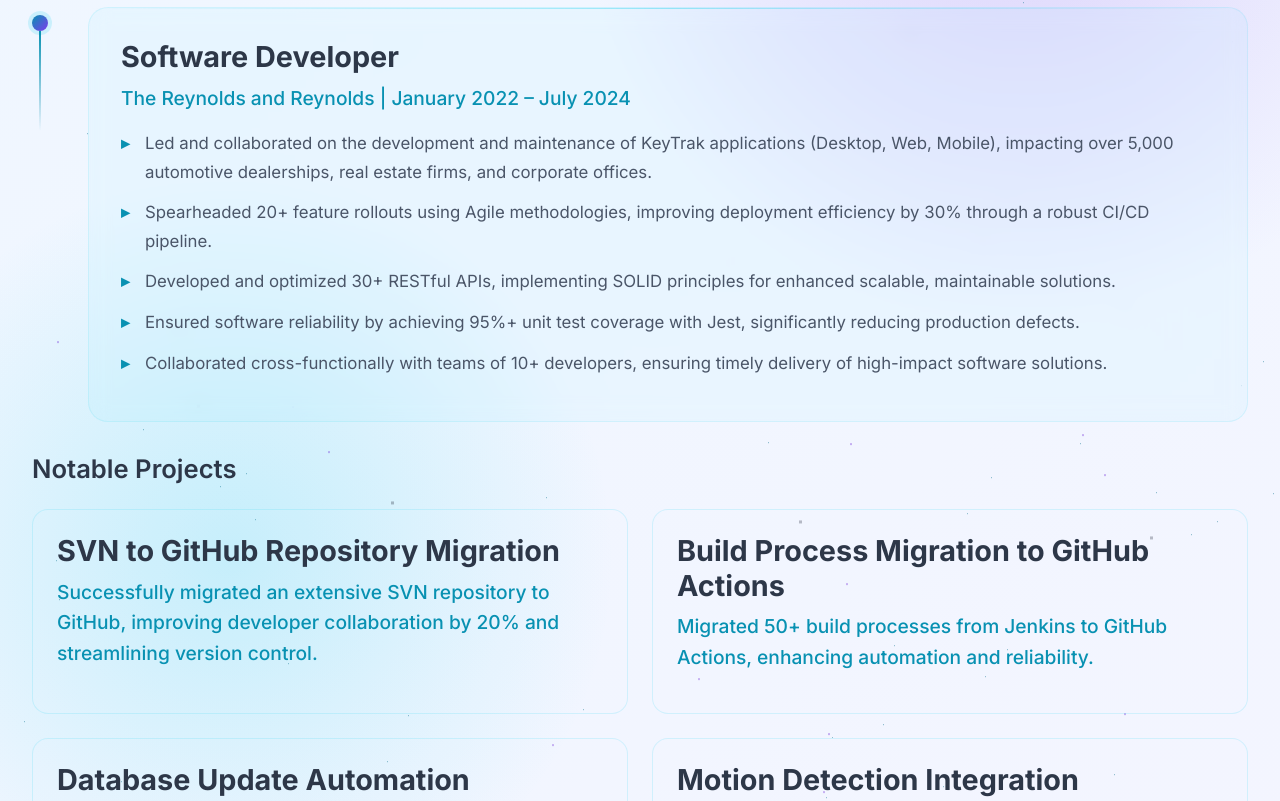
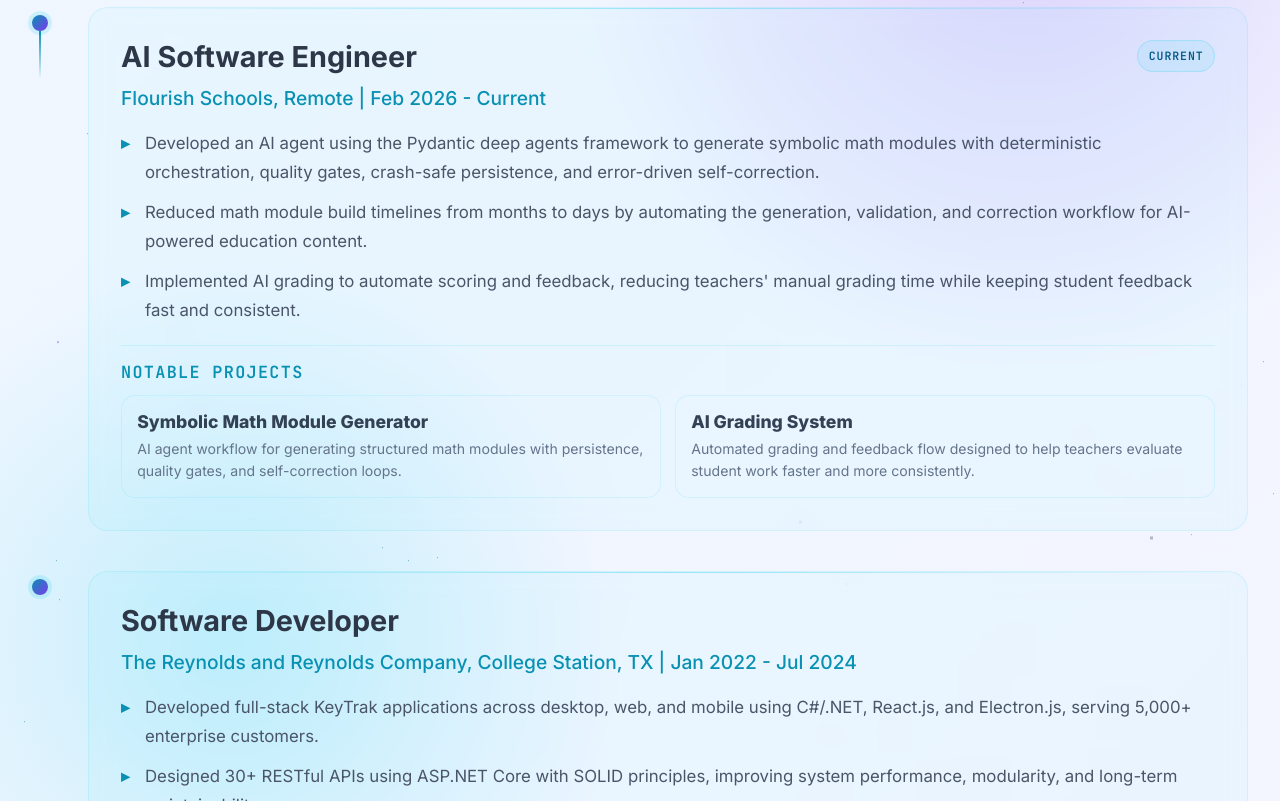
Before and after one commit to ankitrijal2054/portfolio_website, a React (Create React App) app: page / in a window 1280 px wide. Shown: the part 979-1780 px from the top of the page. Built offline with nearby package versions, Linux system fonts and the light colour scheme.

Commit message:
updated skills and experience

```diff
--- a/src/components/Experience.js
+++ b/src/components/Experience.js
@@ -3,6 +3,65 @@
 import { motion } from "framer-motion";
 import { useInView } from "react-intersection-observer";
 import "../styles/Experience.css";
+
+const experiences = [
+  {
+    role: "AI Software Engineer",
+    company: "Flourish Schools, Remote",
+    dates: "Feb 2026 - Current",
+    status: "Current",
+    bullets: [
+      "Developed an AI agent using the Pydantic deep agents framework to generate symbolic math modules with deterministic orchestration, quality gates, crash-safe persistence, and error-driven self-correction.",
+      "Reduced math module build timelines from months to days by automating the generation, validation, and correction workflow for AI-powered education content.",
+      "Implemented AI grading to automate scoring and feedback, reducing teachers' manual grading time while keeping student feedback fast and consistent.",
+    ],
+    projects: [
+      {
+        title: "Symbolic Math Module Generator",
+        description:
+          "AI agent workflow for generating structured math modules with persistence, quality gates, and self-correction loops.",
+      },
+      {
+        title: "AI Grading System",
+        description:
+          "Automated grading and feedback flow designed to help teachers evaluate student work faster and more consistently.",
+      },
+    ],
+  },
+  {
+    role: "Software Developer",
+    company: "The Reynolds and Reynolds Company, College Station, TX",
+    dates: "Jan 2022 - Jul 2024",
+    bullets: [
+      "Developed full-stack KeyTrak applications across desktop, web, and mobile using C#/.NET, React.js, and Electron.js, serving 5,000+ enterprise customers.",
+      "Designed 30+ RESTful APIs using ASP.NET Core with SOLID principles, improving system performance, modularity, and long-term maintainability.",
+      "Migrated 50+ CI/CD pipelines from Jenkins to GitHub Actions, reducing deployment time by 30%.",
+      "Led version control migration from SVN to Git across Agile teams, enabling modern collaboration workflows.",
+    ],
+    projects: [
+      {
+        title: "SVN to GitHub Repository Migration",
+        description:
+          "Migrated an extensive SVN repository to GitHub, improving developer collaboration and modernizing version control workflows.",
+      },
+      {
+        title: "Build Process Migration to GitHub Actions",
+        description:
+          "Moved 50+ build processes from Jenkins to GitHub Actions, improving automation, reliability, and deployment speed.",
+      },
+      {
+        title: "Database Update Automation",
+        description:
+          "Built PowerShell and console tooling to automate database updates, reducing manual intervention by 90%.",
+      },
+      {
+        title: "Motion Detection Integration",
+        description:
+          "Integrated motion detection into KeyTrak Guardian using Accord.Net to support enhanced security workflows.",
+      },
+    ],
+  },
+];
 
 function Experience() {
   const { ref, inView } = useInView({
@@ -48,96 +107,69 @@
             </motion.div>
 
             <motion.div className="experience-section" variants={itemVariants}>
-              <div className="timeline-item">
+              {experiences.map((experience, experienceIndex) => (
+                <div className="timeline-item" key={experience.role}>
                   <div className="timeline-marker"></div>
                   <div className="timeline-content">
-                  <h3 className="role-title">Software Developer</h3>
+                    <div className="role-heading">
+                      <div>
+                        <h3 className="role-title">{experience.role}</h3>
                         <p className="company-details">
-                    The Reynolds and Reynolds | January 2022 – July 2024
+                          {experience.company} | {experience.dates}
                         </p>
+                      </div>
+                      {experience.status && (
+                        <span className="role-status">{experience.status}</span>
+                      )}
+                    </div>
+
                     <ul className="experience-details">
+                      {experience.bullets.map((bullet, bulletIndex) => (
                         <motion.li
+                          key={bullet}
                           initial={{ opacity: 0, x: -20 }}
                           animate={inView ? { opacity: 1, x: 0 } : {}}
-                      transition={{ delay: 0.3, duration: 0.6 }}
+                          transition={{
+                            delay: 0.3 + experienceIndex * 0.2 + bulletIndex * 0.08,
+                            duration: 0.6,
+                          }}
                         >
-                      Led and collaborated on the development and maintenance of
-                      KeyTrak applications (Desktop, Web, Mobile), impacting over
-                      5,000 automotive dealerships, real estate firms, and corporate
-                      offices.
+                          {bullet}
                         </motion.li>
-                    <motion.li
-                      initial={{ opacity: 0, x: -20 }}
-                      animate={inView ? { opacity: 1, x: 0 } : {}}
-                      transition={{ delay: 0.4, duration: 0.6 }}
-                    >
-                      Spearheaded 20+ feature rollouts using Agile methodologies,
-                      improving deployment efficiency by 30% through a robust CI/CD
-                      pipeline.
-                    </motion.li>
-                    <motion.li
-                      initial={{ opacity: 0, x: -20 }}
-                      animate={inView ? { opacity: 1, x: 0 } : {}}
-                      transition={{ delay: 0.5, duration: 0.6 }}
-                    >
-                      Developed and optimized 30+ RESTful APIs, implementing SOLID
-                      principles for enhanced scalable, maintainable solutions.
-                    </motion.li>
-                    <motion.li
-                      initial={{ opacity: 0, x: -20 }}
-                      animate={inView ? { opacity: 1, x: 0 } : {}}
-                      transition={{ delay: 0.6, duration: 0.6 }}
-                    >
-                      Ensured software reliability by achieving 95%+ unit test
-                      coverage with Jest, significantly reducing production defects.
-                    </motion.li>
-                    <motion.li
-                      initial={{ opacity: 0, x: -20 }}
-                      animate={inView ? { opacity: 1, x: 0 } : {}}
-                      transition={{ delay: 0.7, duration: 0.6 }}
-                    >
-                      Collaborated cross-functionally with teams of 10+ developers,
-                      ensuring timely delivery of high-impact software solutions.
-                    </motion.li>
+                      ))}
                     </ul>
-                </div>
-              </div>
-            </motion.div>
 
-            <motion.div className="experience-section" variants={itemVariants}>
+                    {experience.projects?.length > 0 && (
+                      <div className="role-projects">
                         <h4 className="project-title">Notable Projects</h4>
                         <div className="projects-grid">
-                {[
-                  {
-                    title: "SVN to GitHub Repository Migration",
-                    description: "Successfully migrated an extensive SVN repository to GitHub, improving developer collaboration by 20% and streamlining version control."
-                  },
-                  {
-                    title: "Build Process Migration to GitHub Actions",
-                    description: "Migrated 50+ build processes from Jenkins to GitHub Actions, enhancing automation and reliability."
-                  },
-                  {
-                    title: "Database Update Automation",
-                    description: "Developed a Created a PowerShell script and console application to automate database updates, reducing manual intervention by 90%."
-                  },
-                  {
-                    title: "Motion Detection Integration",
-                    description: "Integrated motion detection functionality in the KeyTrak Guardian application using the Accord.Net library for enhanced security features."
-                  }
-                ].map((project, index) => (
+                          {experience.projects.map((project, projectIndex) => (
                             <motion.div
-                    key={index}
+                              key={project.title}
                               className="project-card"
                               initial={{ opacity: 0, y: 20 }}
                               animate={inView ? { opacity: 1, y: 0 } : {}}
-                    transition={{ delay: 0.8 + index * 0.1, duration: 0.6 }}
+                              transition={{
+                                delay:
+                                  0.6 +
+                                  experienceIndex * 0.2 +
+                                  projectIndex * 0.08,
+                                duration: 0.6,
+                              }}
                               whileHover={{ y: -5, transition: { duration: 0.2 } }}
                             >
                               <h5 className="project-card-title">{project.title}</h5>
-                    <p className="project-card-description">{project.description}</p>
+                              <p className="project-card-description">
+                                {project.description}
+                              </p>
                             </motion.div>
                           ))}
                         </div>
+                      </div>
+                    )}
+                  </div>
+                </div>
+              ))}
             </motion.div>
           </Card.Body>
         </Card>
--- a/src/styles/Experience.css
+++ b/src/styles/Experience.css
@@ -26,9 +26,13 @@
   left: 50%;
   top: 100%;
   width: 2px;
-  height: 100px;
+  height: calc(100% + 2rem);
   background: linear-gradient(180deg, #0891b2, transparent);
   transform: translateX(-50%);
+}
+
+.timeline-item:last-child .timeline-marker::before {
+  display: none;
 }
 
 .timeline-content {
@@ -58,8 +62,33 @@
   background: rgba(34, 211, 238, 0.1);
 }
 
-.role-title,
-.project-card-title {
+.role-heading {
+  display: flex;
+  align-items: flex-start;
+  justify-content: space-between;
+  gap: 1rem;
+}
+
+.role-status {
+  flex: 0 0 auto;
+  padding: 0.35rem 0.65rem;
+  border: 1px solid rgba(34, 211, 238, 0.22);
+  border-radius: 999px;
+  color: #075985;
+  background: rgba(34, 211, 238, 0.1);
+  font-family: "JetBrains Mono", monospace;
+  font-size: 0.72rem;
+  font-weight: 800;
+  letter-spacing: 0.08em;
+  text-transform: uppercase;
+}
+
+.dark-theme .role-status {
+  color: #a5f3fc;
+  background: rgba(34, 211, 238, 0.08);
+}
+
+.role-title {
   font-size: clamp(1.4rem, 3vw, 1.8rem);
   font-weight: 700;
   font-family: "Inter", sans-serif;
@@ -67,13 +96,11 @@
   margin-bottom: 0.5rem;
 }
 
-.dark-theme .role-title,
-.dark-theme .project-card-title {
+.dark-theme .role-title {
   color: #e2e8f0;
 }
 
-.company-details,
-.project-card-description {
+.company-details {
   font-size: clamp(1rem, 2vw, 1.2rem);
   font-weight: 500;
   font-family: "Inter", sans-serif;
@@ -83,10 +110,6 @@
 
 .dark-theme .company-details {
   color: #67e8f9;
-}
-
-.dark-theme .project-card-description {
-  color: #cbd5e0;
 }
 
 .experience-details {
@@ -121,43 +144,51 @@
 }
 
 .project-title {
-  font-size: clamp(1.3rem, 2.5vw, 1.6rem);
-  font-weight: 600;
-  margin: 2rem 0 1.5rem 0;
-  color: #2d3748;
-  font-family: "Inter", sans-serif;
+  font-size: clamp(0.9rem, 1.6vw, 1.05rem);
+  font-weight: 800;
+  margin: 0;
+  color: #0891b2;
+  font-family: "JetBrains Mono", monospace;
+  letter-spacing: 0.08em;
+  text-transform: uppercase;
 }
 
 .dark-theme .project-title {
-  color: #e2e8f0;
+  color: #67e8f9;
 }
 
 .projects-grid {
   display: grid;
   grid-template-columns: repeat(2, 1fr);
-  gap: 1.5rem;
-  margin-top: 1rem;
+  gap: 0.85rem;
+  margin-top: 0.85rem;
+}
+
+.role-projects {
+  margin-top: 1.25rem;
+  padding-top: 1rem;
+  border-top: 1px solid rgba(34, 211, 238, 0.14);
 }
 
 .project-card {
-  background: rgba(255, 255, 255, 0.04);
+  background: rgba(255, 255, 255, 0.025);
   backdrop-filter: none;
-  padding: 1.5rem;
-  border-radius: 16px;
-  border: 1px solid rgba(34, 211, 238, 0.16);
+  padding: 0.95rem;
+  border-radius: 14px;
+  border: 1px solid rgba(34, 211, 238, 0.12);
   transition: transform 0.25s ease, box-shadow 0.25s ease, background 0.25s ease;
   will-change: transform, box-shadow;
 }
 
 .project-card:hover {
-  background: rgba(34, 211, 238, 0.06);
-  border-color: rgba(34, 211, 238, 0.24);
-  box-shadow: 0 8px 25px rgba(8, 145, 178, 0.15);
+  background: rgba(34, 211, 238, 0.04);
+  border-color: rgba(34, 211, 238, 0.2);
+  box-shadow: 0 6px 18px rgba(8, 145, 178, 0.1);
 }
 
 .dark-theme .project-card {
-  background: rgba(15, 23, 42, 0.08);
-  border: 1px solid rgba(34, 211, 238, 0.16);
+  background: rgba(15, 23, 42, 0.05);
+  border: 1px solid rgba(34, 211, 238, 0.12);
 }
 
 .dark-theme .project-card:hover {
@@ -165,10 +196,44 @@
   border-color: rgba(34, 211, 238, 0.24);
 }
 
+.project-card-title {
+  margin: 0 0 0.35rem;
+  color: #334155;
+  font-family: "Inter", sans-serif;
+  font-size: clamp(0.96rem, 1.8vw, 1.1rem);
+  font-weight: 750;
+}
+
+.dark-theme .project-card-title {
+  color: #e2e8f0;
+}
+
+.project-card-description {
+  margin: 0;
+  color: #64748b;
+  font-family: "Inter", sans-serif;
+  font-size: 0.88rem;
+  font-weight: 400;
+  line-height: 1.55;
+}
+
+.dark-theme .project-card-description {
+  color: #cbd5e0;
+}
+
 /* Responsive Design */
 @media (max-width: 768px) {
   .timeline-item {
     padding-left: 2rem;
+  }
+
+  .role-heading {
+    display: block;
+  }
+
+  .role-status {
+    display: inline-flex;
+    margin-bottom: 0.85rem;
   }
 
   .timeline-marker {
```
Also changed, not shown: src/components/Skill.js (+81 -12 lines). Lines whose indentation alone changed are shown as unchanged.
